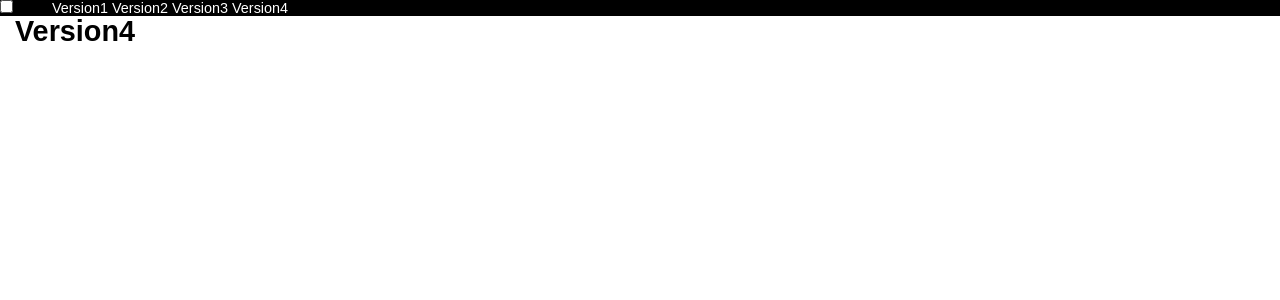
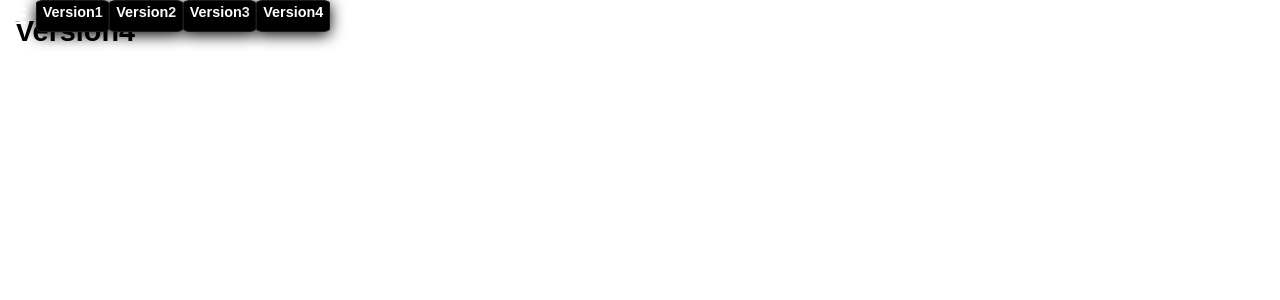
Before and after one commit to Kalugy/kalugy-projects, a React (Create React App) app: page /kalugy-projects/v4 in a window 1280 px wide. Shown: the top 300 px of the page. Built offline with nearby package versions, Linux system fonts and the light colour scheme.

Commit message:
fixing menu main navbar

```diff
--- a/src/Option2/Animation.css
+++ b/src/Option2/Animation.css
@@ -41,6 +41,7 @@ to {
     left: 10%;
     border-radius: 50%;
     animation: fadein 4s ease-in;
+
     /*animation-name: hallo;
     animation-duration: 1s;
     animation-delay: 0;
@@ -85,7 +86,7 @@ to {
     width: 12.1%;
     height: 2%;
     position: relative;
-    z-index: 100;
+    z-index: 5;
     animation-name: test;
     animation-delay: 0;
     animation-timing-function: ease-in-out;
--- a/src/Router/RouterNav.css
+++ b/src/Router/RouterNav.css
@@ -1,24 +1,46 @@
-#collider-button-nav{
-    background-color: red;
+
+
+.navbar-icon-con{
+    padding: .3rem .1rem;
+    width: 2rem;
+    height: 2rem;
+    position: relative;
+    cursor: pointer;
+    color: white;
+}
+.navbar-icon-con i{
+    font-size: 1.5rem;
+    padding: .1rem .4rem;
+}
+
+.active-navbar-main-trans{
+    transform: translateY(-100px);
+    transition: all .3s ease-in-out;
+}
+
+.menu-navbar-main{
     position: fixed;
     top: 0;
-    z-index: 15;
+    height: 4%;
+    z-index: 30;
+    width: 100%;
+    display: flex;
+    flex-direction: row;
+    justify-content: start;
 }
 
-#collider-button-nav:checked + nav{
-    background-color: #00F;
-    padding-left: 50px;
-    transform: translateY(-50px);
+.nav-main-items{
+    display: flex;
+    justify-content: left;
+    flex-direction: row;
+    padding-left: .5rem;
 }
 
-
-
-
-.nav-test{
-    background-color: #000;
-    position: fixed;
-    z-index: 10;
-    top: 0;
-    width: 100%;
-    padding-left: 50px;
+.nav-main-items .nav-main-item{
+    background-color: black;
+    color: white;
+    border: solid .1rem rgb(28, 28, 28);
+    padding: .2rem .4rem;
+    border-radius: 10%;
+    box-shadow: 0 3px 15px rgba(0, 0, 0,1);
 }
--- a/src/Router/RouterNav.js
+++ b/src/Router/RouterNav.js
@@ -1,4 +1,4 @@
-import React from "react";
+import React, { useEffect } from "react";
 import {
   BrowserRouter as Router,
   Routes,
@@ -15,7 +15,9 @@ import './RouterNav.css'
 
 const stylesVersions={
   color:"white",
-  margin: "2px"
+  fontSize:"1rem",
+  fontWeight:"600"
+
 }
 
 const paddingTest={
@@ -23,17 +25,45 @@ const paddingTest={
 }
 
 function RouterNav() {
+  useEffect(()=>{
+    console.log("jere")
+    document.getElementById('myButton').onclick = function() {
+      let menu = document.querySelector(".nav-main-items")
+
+      menu.classList.toggle('active-navbar-main-trans');
+    }
+    /*
+    let menuButton = document.querySelector(".navbar-icon-con")
+    console.log("men", menuButton)
+    menuButton.addEventListener("click",()=>{
+      console.log("CLICK")
+      let menu = document.querySelector(".nav-main-items")
+      menu.classList.toggle('active-navbar-main-trans')
+    })*/
+  })
+
   return (
     <div>
     <BrowserRouter>
-
-      <input type="checkbox" id="collider-button-nav"></input>
-      <nav className="nav-test">
-        <Link to="kalugy-projects/" style={stylesVersions}>Version1</Link>
-        <Link to="kalugy-projects/v2" style={stylesVersions}>Version2</Link>
-        <Link to="kalugy-projects/v3" style={stylesVersions}>Version3</Link>
-        <Link to="kalugy-projects/v4" style={stylesVersions}>Version4</Link>
-      </nav>
+      <div className="menu-navbar-main">
+        <div className="navbar-icon-con" id="myButton">
+          <i className="fa-solid fa-bars"></i>
+        </div>
+        <nav className="nav-main-items">
+          <div className="nav-main-item">
+            <Link to="kalugy-projects/" style={stylesVersions}>Version1</Link>
+          </div>
+          <div className="nav-main-item">
+            <Link to="kalugy-projects/v2" style={stylesVersions}>Version2</Link>
+          </div>
+          <div className="nav-main-item">
+            <Link to="kalugy-projects/v3" style={stylesVersions}>Version3</Link>
+          </div>
+          <div className="nav-main-item">
+            <Link to="kalugy-projects/v4" style={stylesVersions}>Version4</Link>
+          </div>
+        </nav>
+      </div>
       <Routes>
         <Route path="kalugy-projects/" element={<Main/>} />
         <Route path="kalugy-projects/v2" element={<Option2 />} />
```
